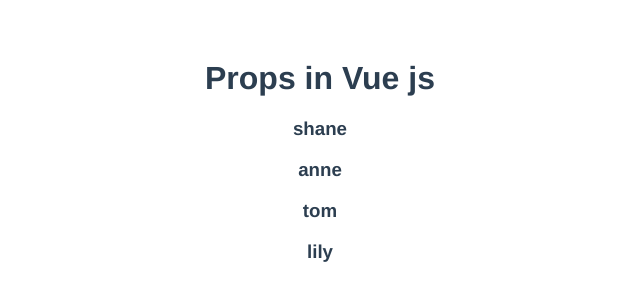
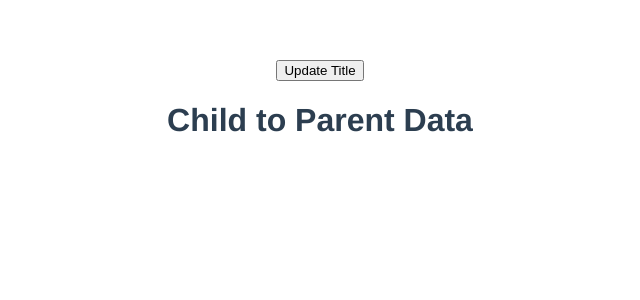
Before and after one commit to shane-jeon/VueJS_tutorial, a Vue app: page / in a window 1280 px wide. Shown: the top 300 px of the page, without its empty margins (320-960 px from the left). Built offline with nearby package versions, Linux system fonts and the light colour scheme.

Commit message:
props child to parent component

```diff
--- a/src/App.vue
+++ b/src/App.vue
@@ -5,7 +5,9 @@
     <!-- <Home data="Shane is here" msg="we are friends" /> -->
     <!-- <Home /> -->
     <!-- <DataBind /> -->
-    <Child v-bind:users="users" />
+    <!-- <Child v-bind:users="users" /> -->
+    <Child2 v-on:changeTitle="updateTitleText($event)" />
+    <h1>{{ title }}</h1>
   </div>
 </template>
 
@@ -14,24 +16,36 @@
 // import Home from "./components/Home.vue";
 // import Home from "./components/Home";
 // import DataBind from "./components/DataBind";
-import Child from "./components/Child";
+// import Child from "./components/Child";
+import Child2 from "./components/Child2";
 export default {
   name: "App",
   components: {
     // Home,
     // DataBind,
-    Child,
+    // Child,
+    Child2,
   },
   data() {
     return {
-      users: [
-        { name: "shane", email: "shane@test.com" },
-        { name: "anne", email: "anne@test.com" },
-        { name: "tom", email: "tom@test.com" },
-        { name: "lily", email: "lily@test.com" },
-      ],
+      title: "Child to Parent Data",
     };
   },
+  methods: {
+    updateTitleText(title) {
+      this.title = title;
+    },
+  },
+  // data() {
+  //   return {
+  //     users: [
+  //       { name: "shane", email: "shane@test.com" },
+  //       { name: "anne", email: "anne@test.com" },
+  //       { name: "tom", email: "tom@test.com" },
+  //       { name: "lily", email: "lily@test.com" },
+  //     ],
+  //   };
+  // },
   // components: {
   //   // HelloWorld,
   //   Home,
--- /dev/null
+++ b/src/components/Child2.vue
@@ -0,0 +1,18 @@
+<template>
+  <div>
+    <button v-on:click="updateTitle">Update Title</button>
+  </div>
+</template>
+
+<script>
+export default {
+  name: "ChildComponent",
+  methods: {
+    updateTitle() {
+      // console.warn("updateTitle");
+      // emit takes 2 parameters: 1. event name, 2. Your chosen title
+      this.$emit("changeTitle", "Props have been passed");
+    },
+  },
+};
+</script>
```
